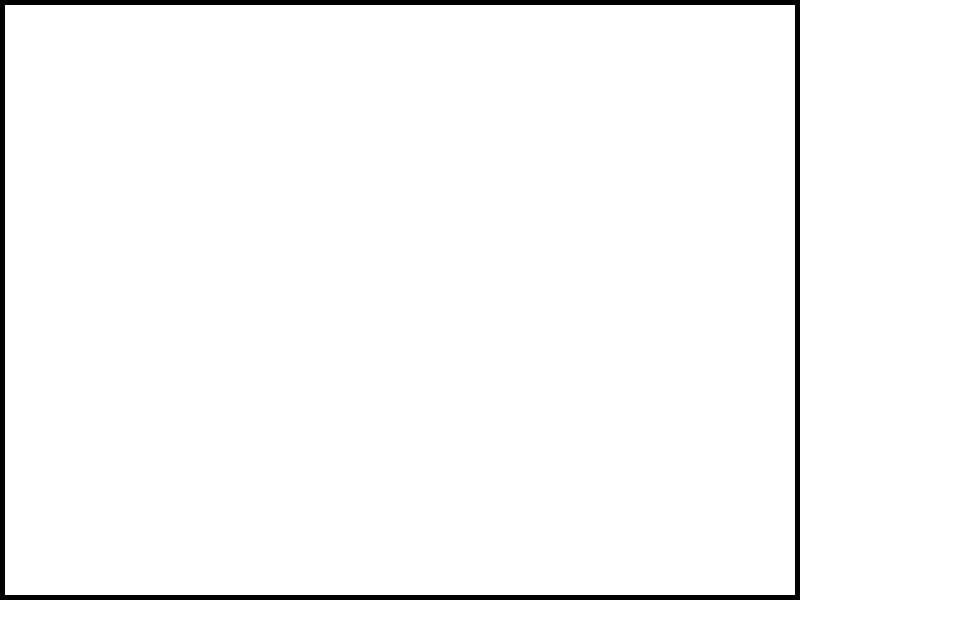
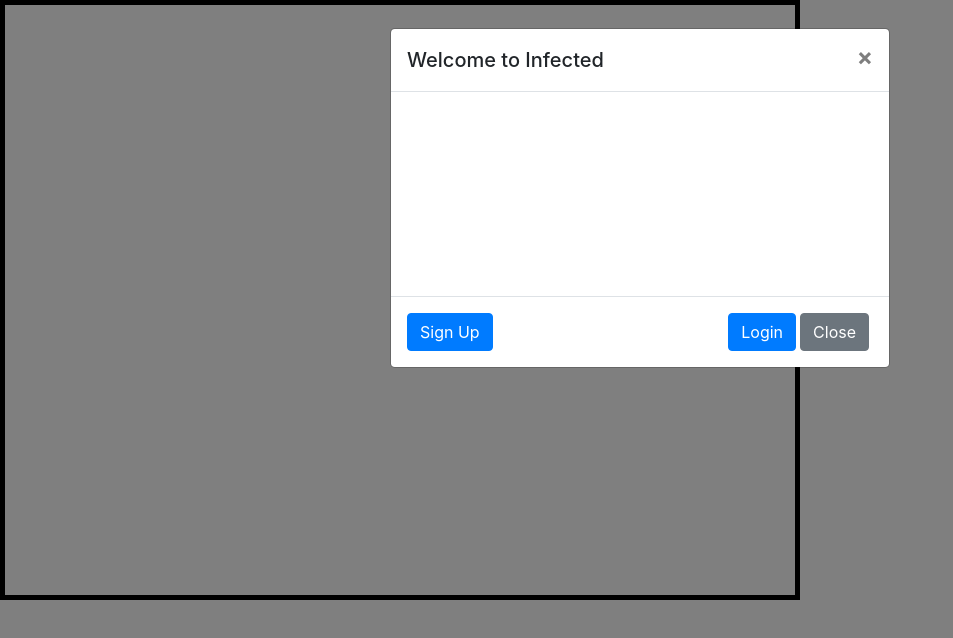
Before and after one commit to harrisuddin/Infected, a website: page index.html in a window 1280 px wide. Shown: the whole page, without its empty margins (0-953 px from the left). Drawn offline with nearby package versions, Linux system fonts and the light colour scheme.

Commit message:
modal opens on window load

```diff
--- a/index.html
+++ b/index.html
@@ -14,20 +14,23 @@
 <body>
     <canvas id="canvas"></canvas>
 
-    <!-- Login/Signup Modal Goes Here -->
+    <!-- Modal Starting Menu Goes Here -->
 
-    <div class="modal fade" id="" tabindex="-1" role="dialog" aria-labelledby="modalLabel" aria-hidden="true">
+    <div class="modal fade" id="modal" tabindex="-1" role="dialog" aria-labelledby="modalLabel" aria-hidden="true">
         <div class="modal-dialog" role="document">
             <div class="modal-content">
                 <div class="modal-header">
-                    <h5 class="modal-title" id="modalLabel">Login</h5>
+                    <h5 class="modal-title" id="modalLabel">Welcome to Infected</h5>
                     <button type="button" class="close" data-dismiss="modal" aria-label="Close">
                         <span aria-hidden="true">&times;</span>
                     </button>
                 </div>
 
                 <div class="modal-body">
-                    <form>
+
+                    <!-- Buttons to show login form and instructions go here -->
+
+                    <form class="invisible">
                         <div class="form-group">
                             <label for="username">Username</label>
                             <input type="username" class="form-control" id="username" aria-describedby="username" placeholder="Username">
@@ -37,6 +40,9 @@
                             <input type="password" class="form-control" id="password" placeholder="Password">
                         </div>
                     </form>
+                    <figure class="invisible" id="instructions">
+                        <!-- Instructions for the game go here -->
+                    </figure>
                 </div>
 
                 <div class="modal-footer" style="display: inline;">
@@ -54,8 +60,9 @@
     <script src="https://stackpath.bootstrapcdn.com/bootstrap/4.3.1/js/bootstrap.min.js" integrity="sha384-JjSmVgyd0p3pXB1rRibZUAYoIIy6OrQ6VrjIEaFf/nJGzIxFDsf4x0xIM+B07jRM" crossorigin="anonymous"></script>
 
     <script>
+        // automatically open the modal when the window loads
         $(window).on('load', function() {
-            $('#modal').modal('show');
+            $('#modal').modal('toggle');
         });
     </script>
 
```
